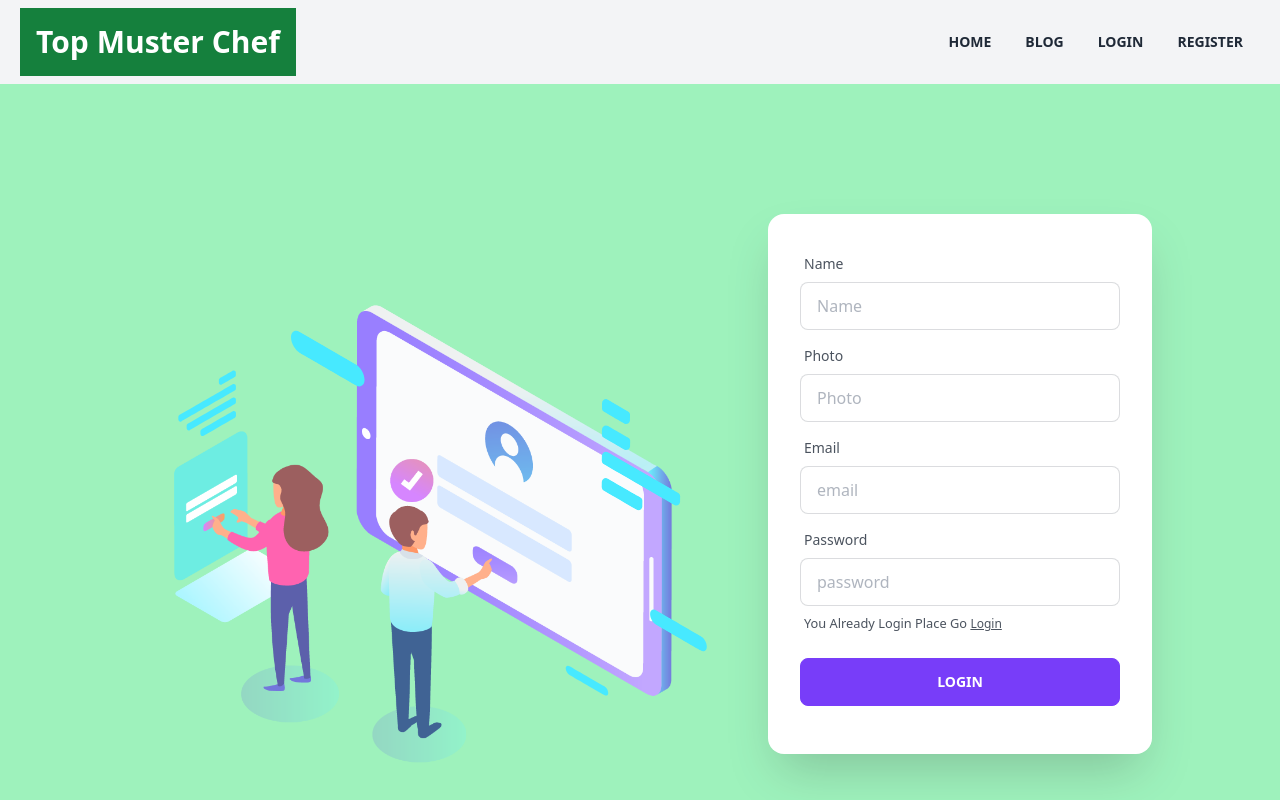
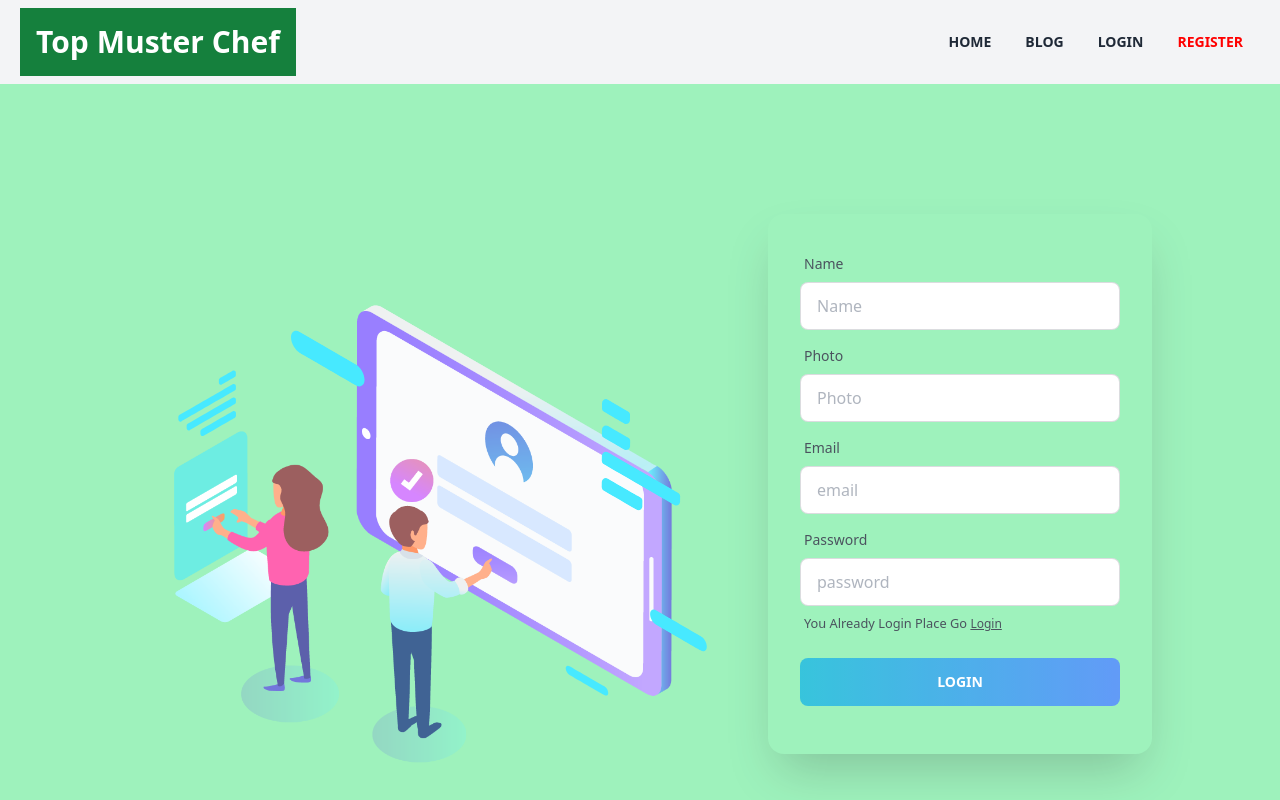
Before and after one commit to MdArefineAhamedJoy/top-master-chef, a React (Vite) app: page /register in a window 1280 px wide. Shown: the top 800 px of the page. Built offline with nearby package versions, Linux system fonts and the light colour scheme; no server answers.

Commit message:
active route add

```diff
--- a/Utilites/loader.js
+++ b/Utilites/loader.js
@@ -1,6 +1,6 @@
 const handelDetails = async (id) => {
   const chefId = id.id;
-  const response = await fetch(`http://localhost:5000/chefDetails`);
+  const response = await fetch(`https://top-master-chef-world-server-mdarefineahamedjoy.vercel.app/chefDetails`);
   const data = await response.json();
   const findData = data.find((da) => parseInt(da.chef_id) === parseInt(chefId));
 
--- a/src/Pagess/ExtraSection/ChefAward.jsx
+++ b/src/Pagess/ExtraSection/ChefAward.jsx
@@ -3,7 +3,7 @@ import Marquee from "react-fast-marquee";
 const MovingText = () => {
   const [award, setAward] = useState([]);
   useEffect(() => {
-    fetch("http://localhost:5000/award")
+    fetch("https://top-master-chef-world-server-mdarefineahamedjoy.vercel.app/award")
       .then((res) => res.json())
       .then((data) => setAward(data));
   }, []);
--- a/src/Pagess/ExtraSection/TopFood.jsx
+++ b/src/Pagess/ExtraSection/TopFood.jsx
@@ -9,7 +9,7 @@ import img from "../../assets/banner-5.webp";
 const TopFood = () => {
   const [items, setItems] = useState([]);
   useEffect(() => {
-    fetch("http://localhost:5000/items")
+    fetch("https://top-master-chef-world-server-mdarefineahamedjoy.vercel.app/items")
       .then((res) => res.json())
       .then((data) => setItems(data));
   }, []);
--- a/src/Pagess/Login/Register.jsx
+++ b/src/Pagess/Login/Register.jsx
@@ -33,16 +33,16 @@ const Register = () => {
   };
   return (
     <div>
-      <div className="hero min-h-screen bg-green-300  opacity-80">
+      <div className="hero min-h-screen bg-green-300   opacity-80">
         <div className="hero-content  md:flex">
           <div className="text-center  w-1/2 ">
             <p className="py-6">{success}</p>
             <p className="py-6">{errorMs}</p>
-            <Lottie animationData={registerImg}></Lottie>
+            <Lottie className="w-full h-full" animationData={registerImg}></Lottie>
           </div>
           <form
             onSubmit={handelRegisterFrom}
-            className="card flex-shrink-0 w-full max-w-sm shadow-2xl bg-base-100"
+            className="card flex-shrink-0 w-full max-w-sm shadow-2xl "
           >
             <div className="card-body w-full h-100%">
               <div className="form-control">
@@ -105,7 +105,7 @@ const Register = () => {
                 </label>
               </div>
               <div className="form-control mt-2">
-                <button className="btn btn-primary">Login</button>
+                <button className="btn border-0 bg-gradient-to-r from-cyan-500 to-blue-500">Login</button>
               </div>
               <p className="text-green-500">{success}</p>
               <p className="text-red-700">{errorMs}</p>
--- a/src/Pagess/Sheard/Navbar.jsx
+++ b/src/Pagess/Sheard/Navbar.jsx
@@ -1,19 +1,22 @@
 import React, { useContext, useState } from "react";
-import { Link } from "react-router-dom";
+import { NavLink } from "react-router-dom";
 import { AuthContext } from "../../route/AuthProvider";
 import { FaBars, FaWindowClose } from "react-icons/fa";
 const Navbar = () => {
   const { user } = useContext(AuthContext);
   const [open, setOpen] = useState(false);
-  const handelLogOut = () => {
-
+  const handelLogOut = () => {};
+  const navLinkStyle = ({ isActive }) => {
+    return {
+      color: isActive ? "red" : "",
+    };
   };
   return (
     <div>
-      <div className="w-full  bg-gray-100 ">
+      <div className="w-full  bg-gray-100  ">
         <nav className={`md:flex justify-between items-center  p-2 md:px-5  `}>
           <h1 className=" md:text-3xl  md:mb-0 mb-3 p-4 text-2xl font-extrabold text-white bg-green-700">
-          Top Muster Chef
+            Top Muster Chef
           </h1>
           <div
             onClick={() => setOpen(!open)}
@@ -30,30 +33,30 @@ const Navbar = () => {
           >
             <ul className="ms-auto md:flex">
               <li>
-                <Link className="btn btn-ghost" to="/">
+                <NavLink style={navLinkStyle} className="btn btn-ghost" to="/">
                   Home
-                </Link>
+                </NavLink>
               </li>
               <li>
-                <Link className="btn btn-ghost" to="/blog">
+                <NavLink style={navLinkStyle} className="btn btn-ghost" to="/blog">
                   Blog
-                </Link>
+                </NavLink>
               </li>
               <li>
                 {user ? (
-                  <Link className="btn btn-ghost" onClick={handelLogOut}>
+                  <NavLink style={navLinkStyle} className="btn btn-ghost" onClick={handelLogOut}>
                     LogOut
-                  </Link>
+                  </NavLink>
                 ) : (
-                  <Link className="btn btn-ghost" to="/login">
+                  <NavLink style={navLinkStyle} className="btn btn-ghost" to="/login">
                     LogIn
-                  </Link>
+                  </NavLink>
                 )}
               </li>
               <li>
-                <Link className="btn btn-ghost" to="/register">
+                <NavLink style={navLinkStyle} className="btn btn-ghost " to="/register">
                   Register
-                </Link>
+                </NavLink>
               </li>
             </ul>
           </div>
--- a/src/route/routes.jsx
+++ b/src/route/routes.jsx
@@ -20,7 +20,7 @@ const router = createBrowserRouter([
       {
         path: "/",
         element: <Home></Home>,
-        loader: () => fetch("http://localhost:5000/chefData")
+        loader: () => fetch("https://top-master-chef-world-server-mdarefineahamedjoy.vercel.app/chefData")
       },
       {
         path:'chefData/:id',
```
